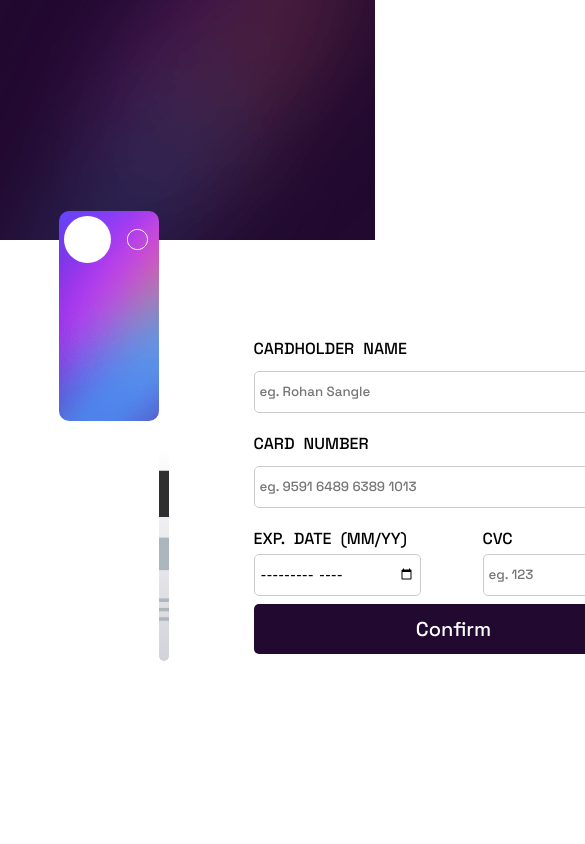
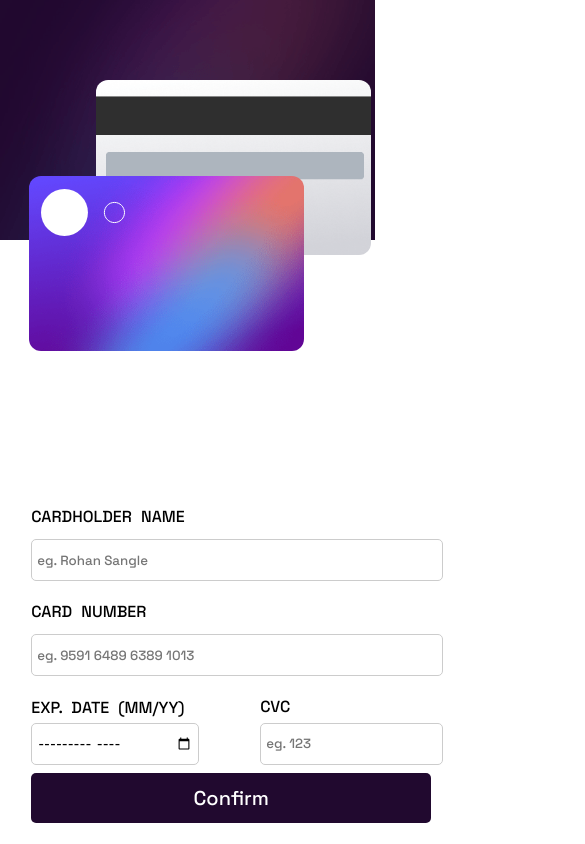
Before and after one commit to RohanSangle/card_details_form, a React (Create React App) app: page / in a window 390 px wide. Shown: the top 844 px of the page, 585 px wide, since content can reach past the window. Built offline with nearby package versions, Linux system fonts and the light colour scheme.

Commit message:
almost responsive

```diff
--- a/src/App.css
+++ b/src/App.css
@@ -2,6 +2,7 @@
   position: relative;
 
 }
+
 
 .cards{
   position: absolute;
@@ -24,7 +25,7 @@
 
 .frontcard{
   background: url("./images/bg-card-front.png") no-repeat;
-  border-radius: 10px;
+  border-radius: 12px;
   background-size: cover;
   background-position: center;
   /* width: 200px; */
@@ -35,7 +36,7 @@
 
 .backcard{
   background: url("./images/bg-card-back.png") no-repeat;
-  border-radius: 20px;
+  border-radius: 12px;
   background-size: cover;
   background-position: center;
   /* width: 200px; */
@@ -48,8 +49,40 @@
   .frontcard, .backcard{
     width: 400px;
     height: 200px;
-    border-radius: 15px;
+    border-radius: 12px;
+    position: relative;
 
+  }
+}
+
+@media(max-width:500px){
+  .frontcard{
+    width: 250px;
+    height: 150px;
+    border-radius: 12px;
+    position: relative;
+    left: -12%;
+    top: -20%;
+    z-index: 10;
+
+  }
+  .backcard{
+    width: 250px;
+    height: 150px;
+    border-radius: 12px;
+    position: absolute;
+    top: -75%;
+    left: -25%;
+
+  }
+
+  .form{
+    position: absolute;
+    top: 60%;
+    left: 8%;
+    width: 100px;
+    height: 300px;
+    display: flex;
   }
 }
 
```
Also changed, not shown: src/index.css (line endings or trailing spaces).
